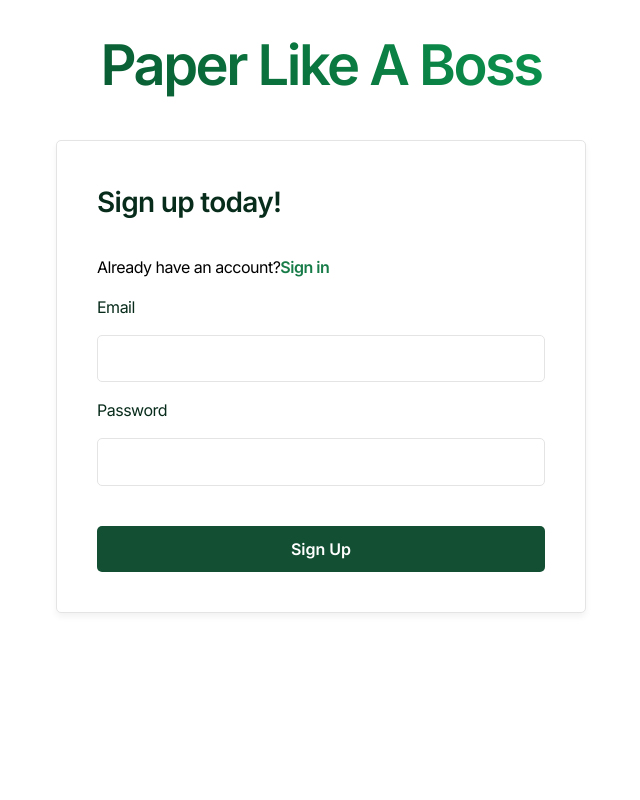
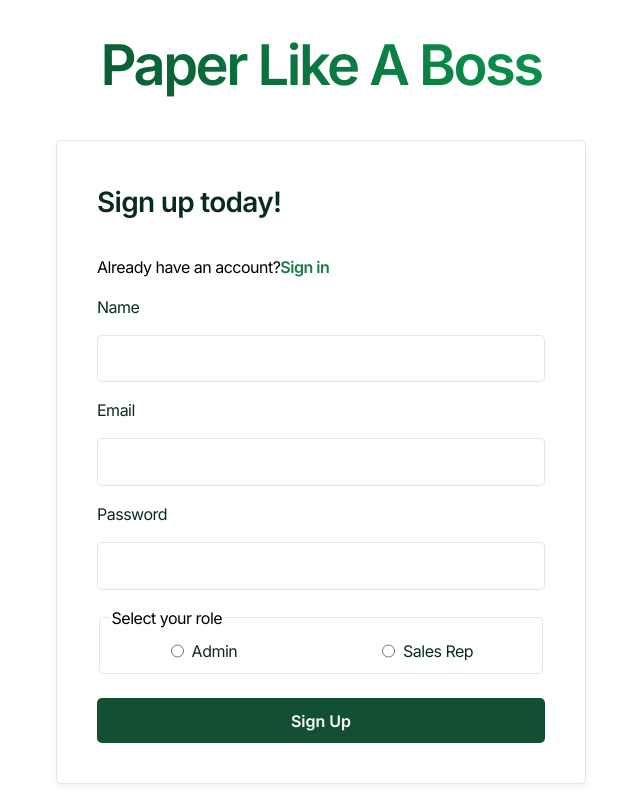
Before and after one commit to yy933/supabase-sales-dashboard, a React (Vite) app: page /signup in a window 1280 px wide. Shown: the whole page, without its empty margins (319-959 px from the left). Built offline with nearby package versions, Linux system fonts and the light colour scheme; no server answers.

Commit message:
feat: add name and account-type input in signup form

```diff
--- a/src/components/Signup.jsx
+++ b/src/components/Signup.jsx
@@ -5,23 +5,31 @@
 const Signup = () => {
   const { signUpNewUser } = useAuth();
   const navigate = useNavigate();
+  /**
+  Challenge:
+  * 1) Extract the name and account-type from the form into variables
+  * 2) Pass these extracted values as additional arguments to the 'signUpNewUser'
+       function
+  */
+
   const [error, submitAction, isPending] = useActionState(
     async (prevState, formData) => {
       const email = formData.get("email");
       const password = formData.get("password");
-
+      const name = formData.get("name");
+      const accountType = formData.get("account-type");
       const {
         success,
         data,
         error: signUpError,
-      } = await signUpNewUser(email, password);
+      } = await signUpNewUser(email, password, name, accountType);
       if (signUpError) return new Error(signUpError);
       if (success && data?.session) {
         navigate("/dashboard");
         return null;
       }
 
-     return null
+      return null;
     },
     null,
   );
@@ -46,6 +54,20 @@
               Sign in
             </Link>
           </p>
+
+          <label htmlFor="name">Name</label>
+          <input
+            className="form-input"
+            type="text"
+            name="name"
+            id="name"
+            placeholder=""
+            required
+            aria-required="true"
+            aria-invalid={error ? "true" : "false"}
+            aria-describedby={error ? "signup-error" : undefined}
+            disabled={isPending}
+          />
 
           <label htmlFor="email">Email</label>
           <input
@@ -75,6 +97,29 @@
             disabled={isPending}
           />
 
+          <fieldset
+            className="form-fieldset"
+            aria-required="true"
+            aria-label="Select your role"
+          >
+            <legend>Select your role</legend>
+            <div className="radio-group">
+              <label>
+                <input
+                  type="radio"
+                  name="account-type"
+                  value="admin"
+                  required
+                />
+                Admin
+              </label>
+              <label>
+                <input type="radio" name="account-type" value="rep" required />
+                Sales Rep
+              </label>
+            </div>
+          </fieldset>
+
           <button
             type="submit"
             className="form-button"
--- a/src/context/AuthContextProvider.jsx
+++ b/src/context/AuthContextProvider.jsx
@@ -94,12 +94,18 @@
     }
   };
 
-  const signUpNewUser = async (email, password) => {
+  const signUpNewUser = async (email, password, name, accountType) => {
     try {
       //supabase method
       const { data, error } = await supabase.auth.signUp({
         email: email.toLowerCase(),
         password,
+        options: {
+          data: {
+            name: name,
+            account_type: accountType,
+          },
+        },
       });
       //handle supabase error explicitly
       if (error) {
```
